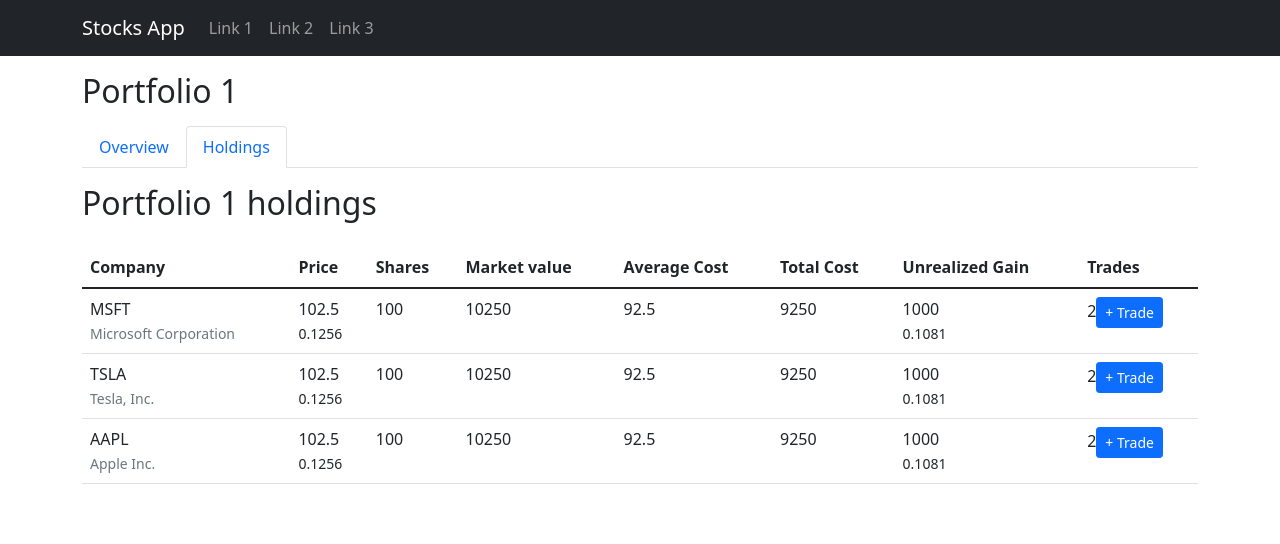
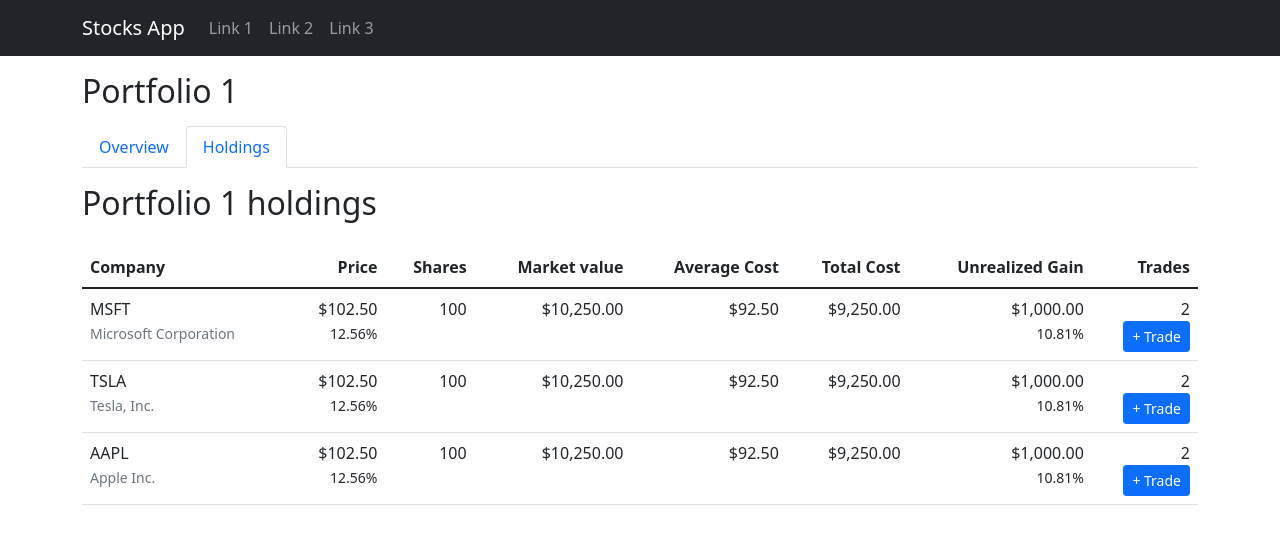
Before and after one commit to adamklingbaum/stock-overflow, a React (Create React App) app: page /portfolio/1/holdings in a window 1280 px wide. Shown: the top 544 px of the page. Built offline with nearby package versions, Linux system fonts and the light colour scheme.

Commit message:
format table styles

```diff
--- a/src/PortfolioHolding.js
+++ b/src/PortfolioHolding.js
@@ -1,4 +1,6 @@
 import { Button } from 'react-bootstrap';
+import { toCurrency, toPercent, toNumber, getTextColor } from './utils';
+
 export default function PortfolioHolding({ holding }) {
   const {
     name,
@@ -19,20 +21,20 @@
         <div>{symbol}</div>
         <small className="text-muted">{name}</small>
       </td>
-      <td>
-        <div>{price}</div>
-        <small>{oneDay}</small>
+      <td className="text-end">
+        <div>{toCurrency(price)}</div>
+        <small>{toPercent(oneDay)}</small>
       </td>
-      <td>{shares}</td>
-      <td>{mktVal}</td>
-      <td>{avgCost}</td>
-      <td>{totalCost}</td>
-      <td>
-        <div>{unrealizedGain}</div>
-        <small>{unrealizedPercent}</small>
+      <td className="text-end">{toNumber(100)}</td>
+      <td className="text-end">{toCurrency(mktVal)}</td>
+      <td className="text-end">{toCurrency(avgCost)}</td>
+      <td className="text-end">{toCurrency(totalCost)}</td>
+      <td className="text-end">
+        <div>{toCurrency(unrealizedGain)}</div>
+        <small>{toPercent(unrealizedPercent)}</small>
       </td>
-      <td>
-        {trades}
+      <td className="text-end">
+        <div>{toNumber(trades)}</div>
         <Button type="button" size="sm">
           + Trade
         </Button>
--- a/src/PortfolioHoldings.js
+++ b/src/PortfolioHoldings.js
@@ -18,13 +18,13 @@
           <thead>
             <tr>
               <th>Company</th>
-              <th>Price</th>
-              <th>Shares</th>
-              <th>Market value</th>
-              <th>Average Cost</th>
-              <th>Total Cost</th>
-              <th>Unrealized Gain</th>
-              <th>Trades</th>
+              <th className="text-end">Price</th>
+              <th className="text-end">Shares</th>
+              <th className="text-end">Market value</th>
+              <th className="text-end">Average Cost</th>
+              <th className="text-end">Total Cost</th>
+              <th className="text-end">Unrealized Gain</th>
+              <th className="text-end">Trades</th>
             </tr>
           </thead>
           <tbody>
--- a/src/utils.js
+++ b/src/utils.js
@@ -0,0 +1,35 @@
+// import { GraphUpArrow, GraphDownArrow } from 'react-bootstrap-icons';
+
+export const toCurrency = (val, dec = 2) =>
+  new Intl.NumberFormat('en-US', {
+    style: 'currency',
+    currency: 'USD',
+    minumumFractionDigits: dec,
+    maximumFractionDigits: dec,
+  }).format(val);
+
+export const toPercent = (val) =>
+  new Intl.NumberFormat('en-US', {
+    style: 'percent',
+    minumumFractionDigits: 2,
+    maximumFractionDigits: 2,
+  }).format(val);
+
+export const toNumber = (val, dec = 0) =>
+  new Intl.NumberFormat('en-US', {
+    minumumFractionDigits: dec,
+    maximumFractionDigits: dec,
+  }).format(val);
+
+export const getTextColor = (a, b = 0) => {
+  if (a < b) return 'text-danger';
+  if (a > b) return 'text-success';
+  else return 'text-warning';
+};
+/*
+export const getGraphArrow = (value) => {
+  if (value > 0) return <GraphUpArrow />;
+  if (value < 0) return <GraphDownArrow />;
+  else return '';
+};
+ */
```
